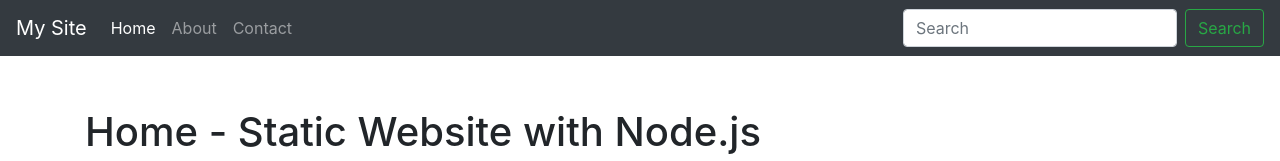
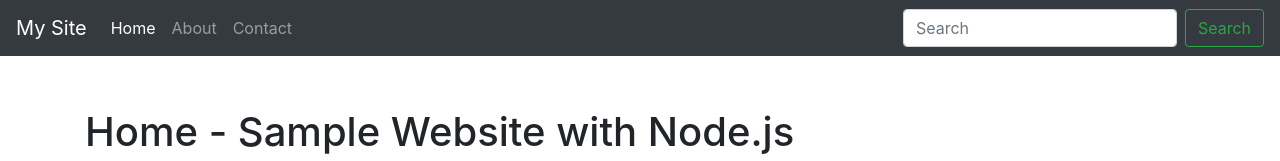
Before and after one commit to codewithrajranjan/Nodejs-application-with-docker, a website: page public/index.html in a window 1280 px wide. Shown: the top 161 px of the page. Drawn offline with nearby package versions, Linux system fonts and the light colour scheme.

Commit message:
Update index.html

```diff
--- a/public/index.html
+++ b/public/index.html
@@ -4,7 +4,7 @@
     <meta charset="UTF-8">
     <meta name="viewport" content="width=device-width, initial-scale=1.0">
     <meta http-equiv="X-UA-Compatible" content="ie=edge">
-    <title>Minimal Static Website</title>
+    <title>Minimal Sample Website</title>
 
     <!-- Latest compiled and minified CSS -->
     <link rel="stylesheet" href="https://maxcdn.bootstrapcdn.com/bootstrap/4.1.3/css/bootstrap.min.css">
@@ -42,7 +42,7 @@
 
     <!-- Begin page content -->
     <main role="main" class="container">
-    <h1 class="mt-5">Home - Static Website with Node.js</h1>
+    <h1 class="mt-5">Home - Sample Website with Node.js</h1>
     <p class="lead">Lorem ipsum dolor sit amet, consectetur adipiscing elit, sed do eiusmod tempor incididunt ut labore et dolore magna aliqua. Ut enim ad minim veniam, quis nostrud exercitation ullamco laboris nisi ut aliquip ex ea commodo consequat. Duis aute irure dolor in reprehenderit in voluptate velit esse cillum dolore eu fugiat nulla pariatur. Excepteur sint occaecat cupidatat non proident, sunt in culpa qui officia deserunt mollit anim id est laborum.</p>
     </main>
 
```
